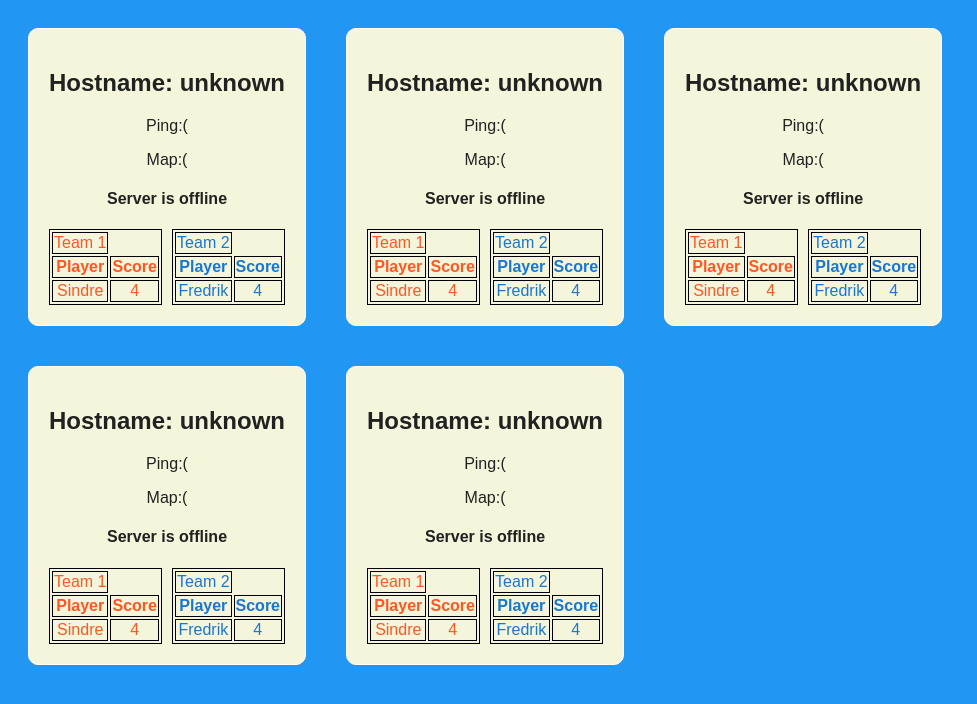
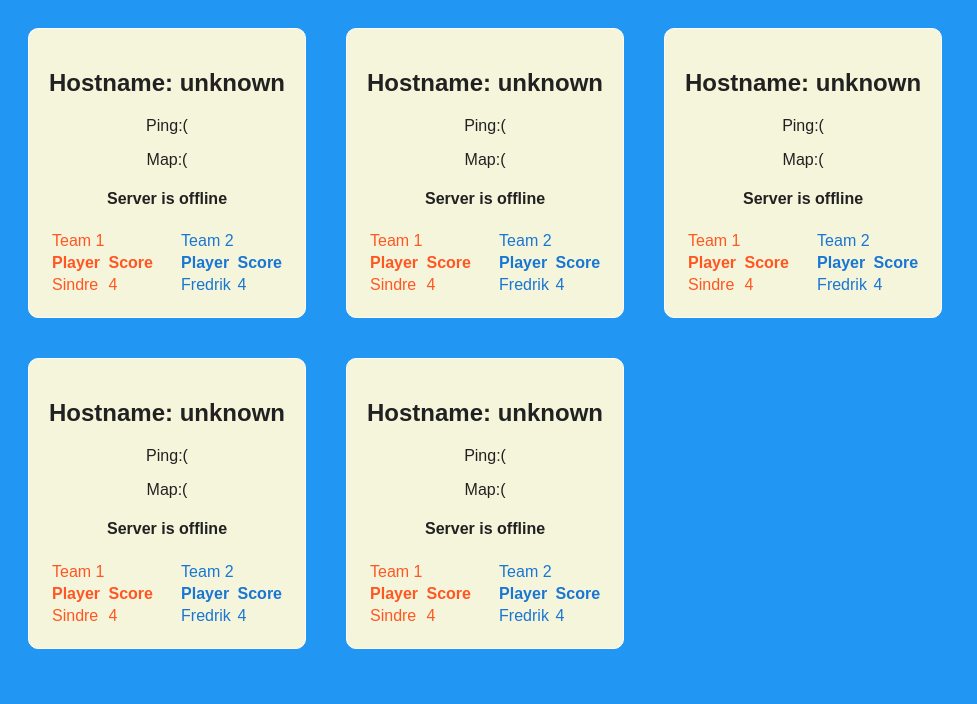
Before and after one commit to NikZy/GameStats, a Flask app: page / in a window 1280 px wide. Shown: the top 704 px of the page, without its empty margins (0-977 px from the left). Run offline with Flask 2, Linux system fonts and the light colour scheme; data that the repository does not hold is empty; some libraries are stand-ins or nearby versions.

Commit message:
small design fixes

```diff
--- a/static/style.css
+++ b/static/style.css
@@ -15,16 +15,19 @@
 	border: 1px;
 
 }
-td, table, tr, th{
-	border: 1px solid black;
+#teamtag {
+	text-align: center;
 }
-#team1{
+
+#team1, #team2{
 	float: left;
+	text-align: left;
 	display: inline-block;
 }
 #team1 td, #team1 th{
 	color: #FF5722;
 }
+
 #team2{
 	float: right;
 	display: inline-block;
--- a/templates/index.html
+++ b/templates/index.html
@@ -24,7 +24,7 @@
 			<h4 id="slive">Server is offline</h4>
 			<table id="team1">
 				<tr>
-					<td>
+					<td id="teamtag">
 						Team 1
 					</td>
 				</tr>
@@ -47,7 +47,7 @@
 			</table>
 			<table id="team2">
 				<tr>
-					<td>
+					<td id="teamtag">
 						Team 2
 					</td>
 				</tr>
```
